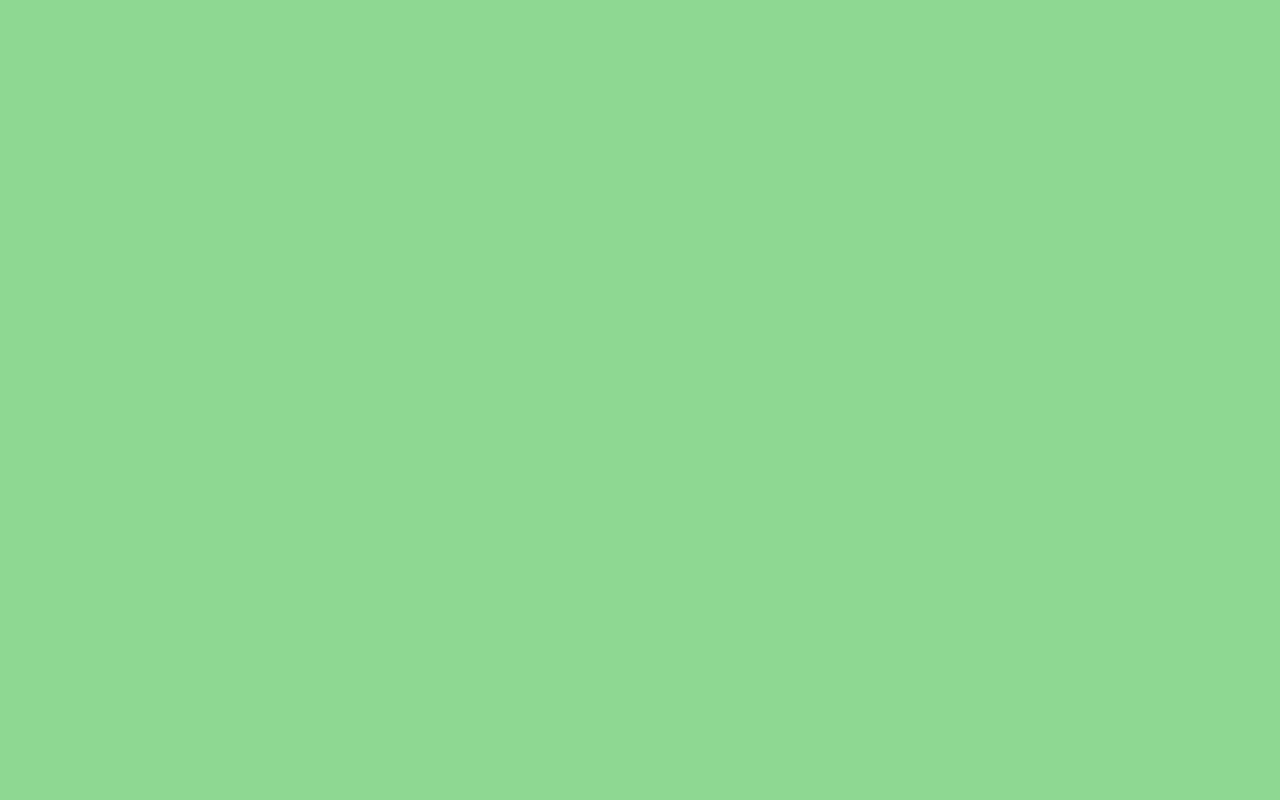
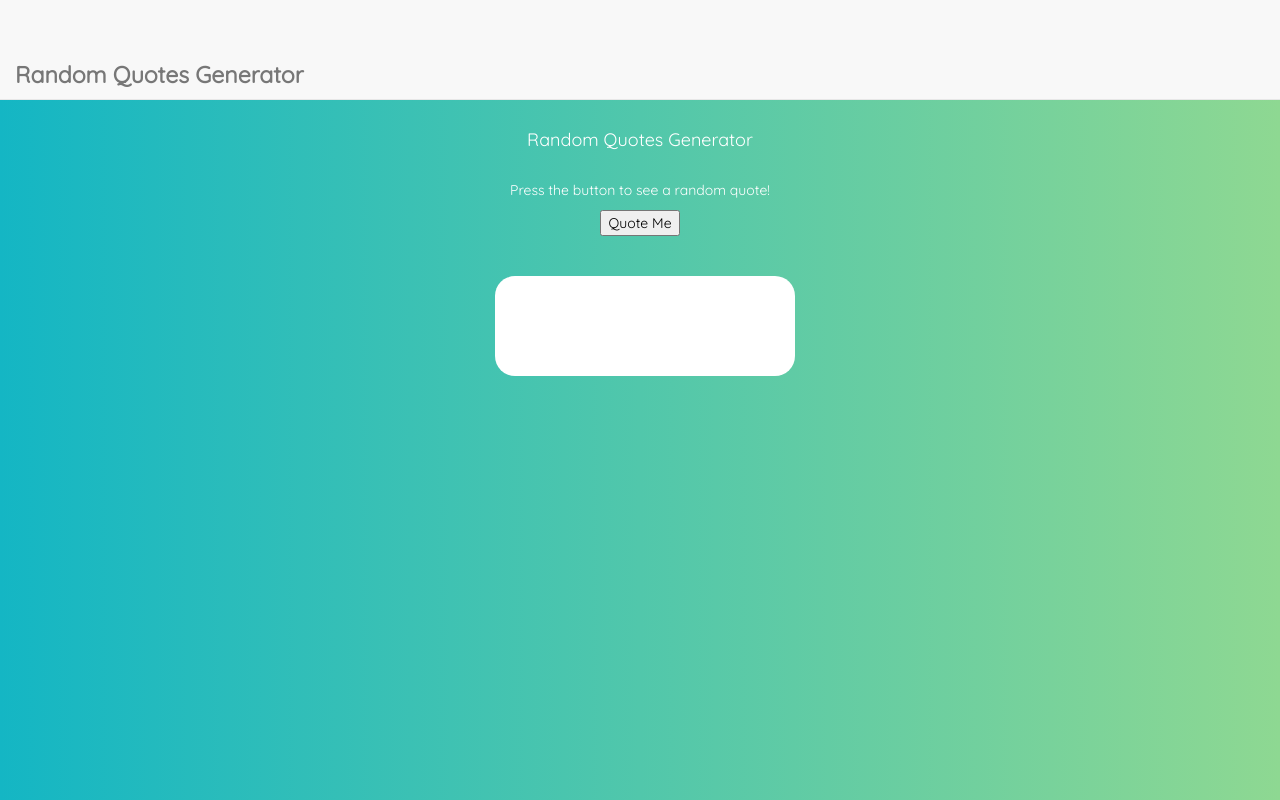
Before and after one commit to alinaw89/random-quotes, a plain HTML site: page index.html in a window 1280 px wide. Drawn offline with nearby package versions, Linux system fonts and the light colour scheme.

Commit message:
added basic html, css to set up. wrote some jquery

```diff
--- a/css/main.css
+++ b/css/main.css
@@ -1,3 +1,36 @@
 body {
-  background-color: #8ed892;
+  background: linear-gradient(to left, #8ED892, #14B6C4);
+  font-family: 'Quicksand', sans-serif;
 }
+
+.navbar{
+  height:100px;
+}
+
+.navbar a {
+  margin-top:50px;
+  font-weight:bold;
+  font-size:23px;
+}
+
+.content{
+  color:white;
+}
+
+.body_title{
+  margin-top:130px;
+}
+
+button{
+  color:black;
+}
+
+.quotes{
+  height: 100px;
+  width: 300px;
+  background-color: white;
+  color:black;
+  margin-left:230px;
+  margin-top:40px;
+  border-radius: 20px;
+}
--- a/index.html
+++ b/index.html
@@ -7,8 +7,30 @@
   <link rel="stylesheet" href="https://maxcdn.bootstrapcdn.com/bootstrap/3.3.4/css/bootstrap.min.css">
   <link rel="stylesheet" href="css/main.css">
   <link rel="stylesheet" href="https://maxcdn.bootstrapcdn.com/font-awesome/4.5.0/css/font-awesome.min.css">
+  <link href='https://fonts.googleapis.com/css?family=Quicksand' rel='stylesheet' type='text/css'>
 </head>
 <body>
+
+  <nav class="navbar navbar-default navbar-fixed-top">
+    <div class="container-fluid">
+      <div class="navbar-header">
+          <a class="navbar-brand" href="#">Random Quotes Generator</a>
+      </div>
+    </div>
+  </nav>
+
+  <div class="container">
+    <div class="row">
+      <div class="col-lg-8 col-lg-offset-2 text-center content">
+        <h4 class="body_title">Random Quotes Generator</h4>
+        <br/>
+        <p>Press the button to see a random quote!</p>
+        <button class="button_quote">Quote Me</button>
+        <div class="quotes"></div>
+      </div>
+    </div>
+  </div>
+
 
   <script src="http://code.jquery.com/jquery-2.1.4.min.js"></script>
   <script src="https://maxcdn.bootstrapcdn.com/bootstrap/3.3.4/js/bootstrap.min.js" type="text/javascript" charset="utf-8"></script>
--- a/js/main.js
+++ b/js/main.js
@@ -0,0 +1,10 @@
+$(document).ready(function() {
+  $("button").click(function() {
+    $(".quotes").html("<p>you did it!</p>")
+  });
+});
+
+//1.have a message pop up if someone clicks on the button
+//2.have a message pop up in a box if someone clicks the button
+//3.how to set up an api with a free quotes source
+//4.redesign
```
Also changed, not shown: 1 other file.
